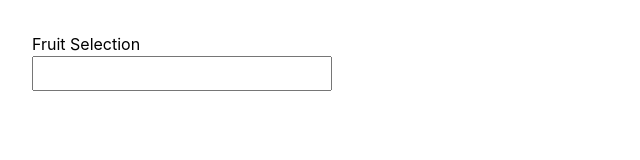
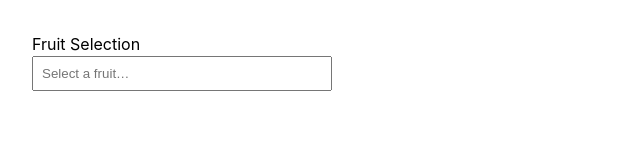
Before and after one commit to colw/auto-complete, a React (Create React App) app: page / in a window 1280 px wide. Shown: the top 160 px of the page, without its empty margins (0-640 px from the left). Built offline with nearby package versions, Linux system fonts and the light colour scheme.

Commit message:
Add placeholder text

```diff
--- a/src/components/AutoCompleteInput.js
+++ b/src/components/AutoCompleteInput.js
@@ -115,6 +115,7 @@ function AutoCompleteInput({ value = "", initOptions = [], onChange }) {
         onChange={handleTextChange}
         value={value}
         type="text"
+        placeholder="Select a fruit…"
       />
       {showOptions && filteredOptions.length > 0 && (
         <OptionList
```
